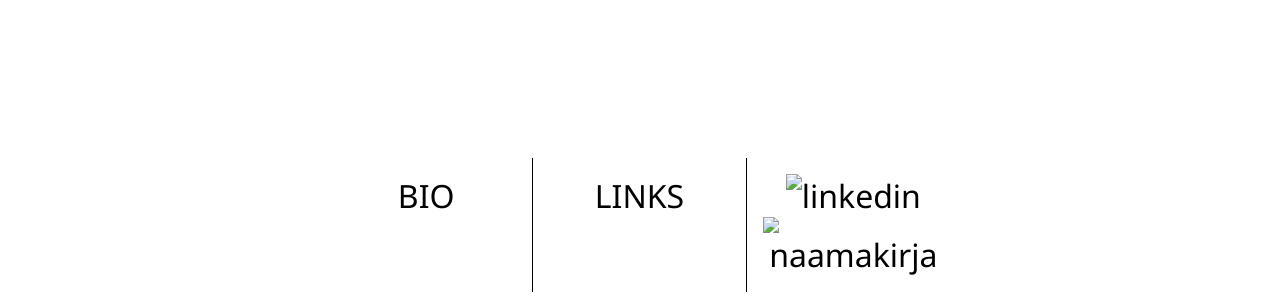
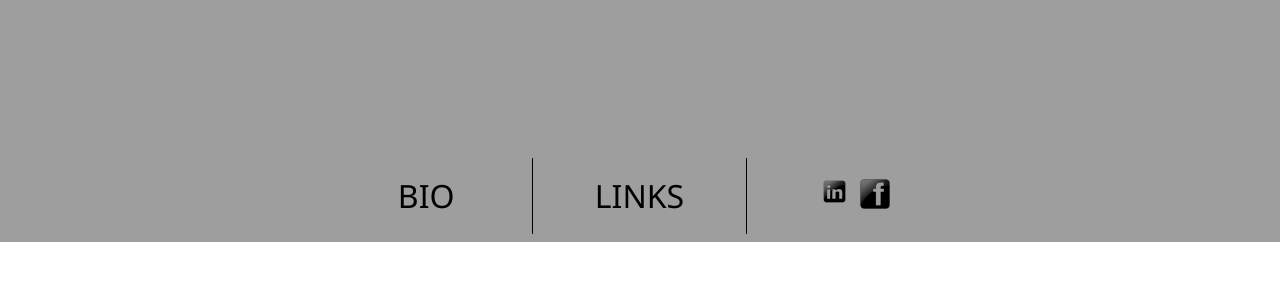
Before and after one commit to henriham/portfolio, a plain HTML site: page index.html in a window 1280 px wide. Shown: the part 722-1022 px from the top of the page. After the commit the page ends 964 px from the top, so only its background shows below. Drawn offline with Linux system fonts and the light colour scheme; the site is published under a folder, as on GitHub Pages, so addresses that start at the root find nothing.

Commit message:
./ postettu ku ilmeisesti github ei ymmärrä

```diff
--- a/index.html
+++ b/index.html
@@ -12,8 +12,8 @@
         <div class="link" id="oikea"><a href="/bio.html">BIO</a></div>
         <div class="link" id="keski"><a href="/links.html">LINKS</a></div>
         <div class="link" id="diipa">
-            <a href="www.linkedin.com"><img src="/media/linkedinlogo.png" alt="linkedin" width="35" height="35"></a>
-            <a href="www.facebook.fi"> <img src="/media/facebooklogo.png" alt="naamakirja" width="30" height="30"></a>
+            <a href="www.linkedin.com"><img src="media/linkedinlogo.png" alt="linkedin" width="35" height="35"></a>
+            <a href="www.facebook.fi"> <img src="media/facebooklogo.png" alt="naamakirja" width="30" height="30"></a>
 
         </div>
 
--- a/style.css
+++ b/style.css
@@ -1,5 +1,5 @@
 html{
-    background: url('/media/portti.jpg')  center center fixed ;
+    background: url('media/portti.jpg')  center center fixed ;
     background-size: cover;
     width: 100%;
 }
--- a/style2.css
+++ b/style2.css
@@ -1,5 +1,5 @@
 html{
-    background: url('/media/forest.jpg')  center center fixed ;
+    background: url('media/forest.jpg')  center center fixed ;
     background-size: cover;
 
 }
```
Also changed, not shown: links.html (+1 -1 lines).
